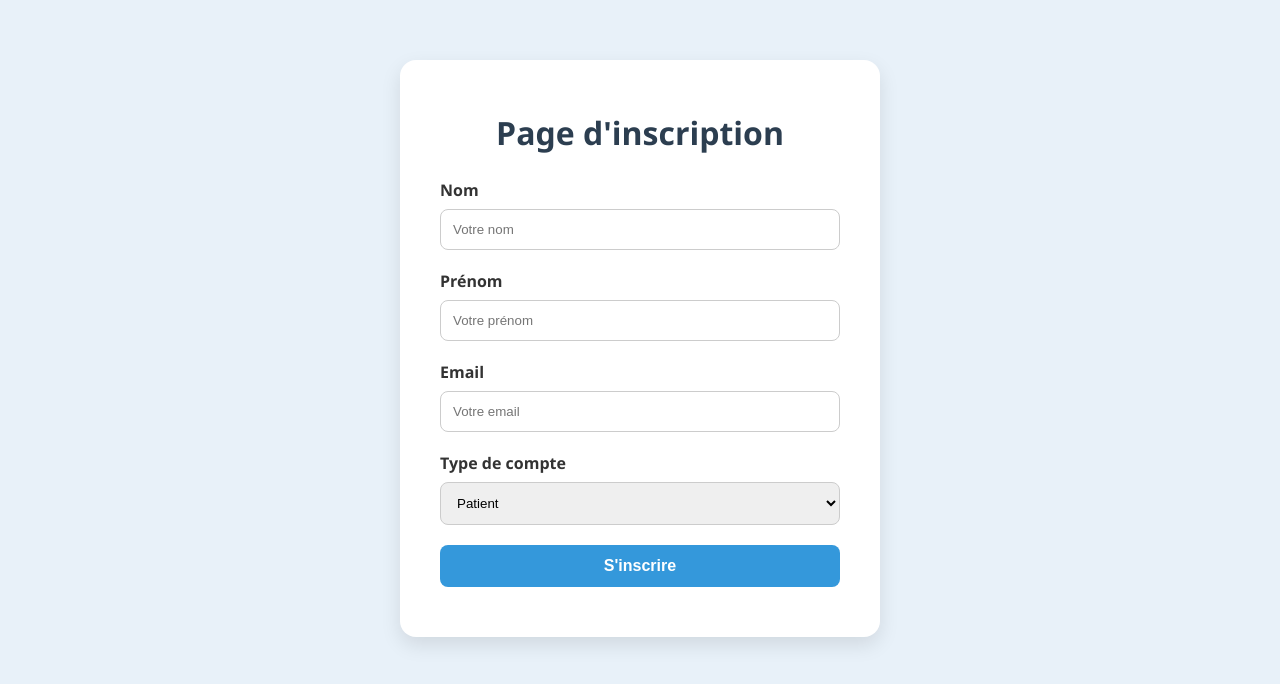
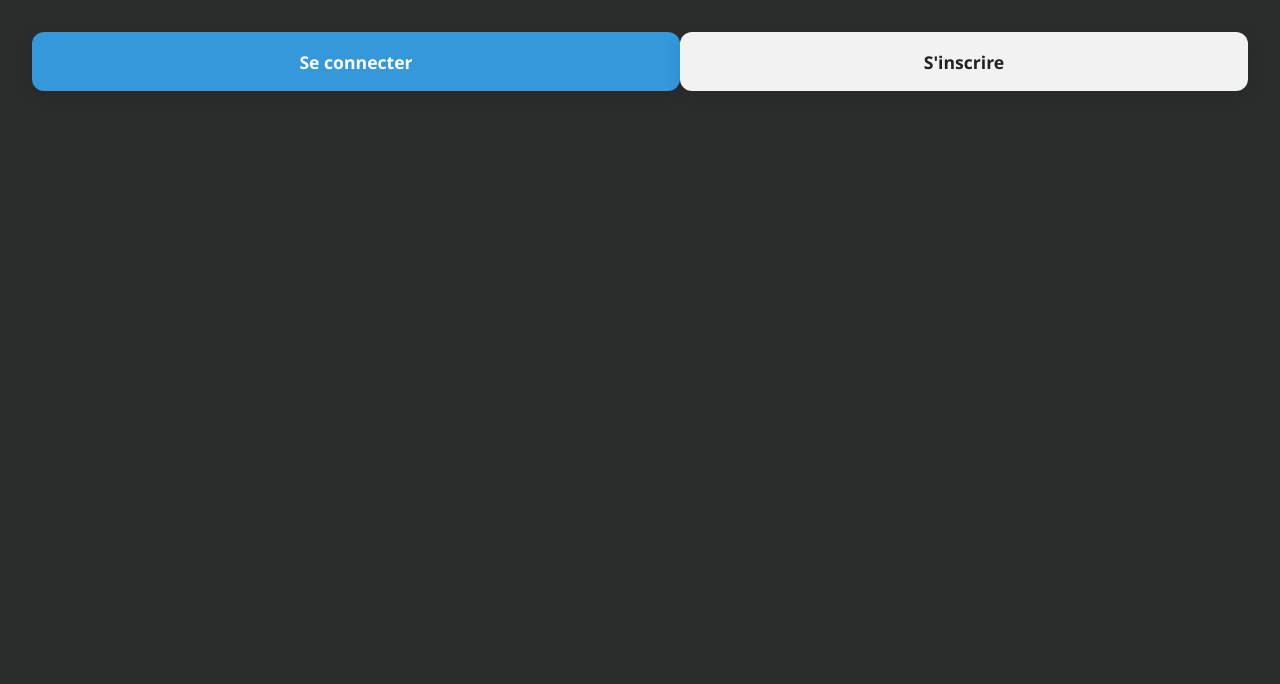
Before and after one commit to dadafax/HSV, a React app: page / in a window 1280 px wide. Shown: the top 684 px of the page. Built offline with nearby package versions, Linux system fonts and the light colour scheme.

Commit message:
page de connexion / inscription

```diff
--- a/src/App.js
+++ b/src/App.js
@@ -2,6 +2,7 @@ import React from "react";
 import { BrowserRouter as Router, Routes, Route } from "react-router-dom";
 import MainMenu from "./components/MainMenu";
 import LoginPage from "./Auth/LoginPage";
+import RegisterPage from "./Auth/RegisterPage";
 import DashboardPage from './pages/DashboardPage';
 import './App.css';
 
@@ -11,6 +12,7 @@ function App() {
       <Routes>
         <Route path="/" element={<MainMenu />} />
         <Route path="/login" element={<LoginPage />} />
+        <Route path="/register" element={<RegisterPage />} />
         <Route path="/DashboardPage" element={<DashboardPage />} />
       </Routes>
     </Router>
--- a/src/Auth/LoginPage.js
+++ b/src/Auth/LoginPage.js
@@ -2,18 +2,16 @@ import React, { useState } from "react";
 import axios from "axios";
 import { Button } from "../components/Button";
 import NavBar from "../NavBar";
-import { useNavigate } from "react-router-dom"; // 👈 Ajout
+import { useNavigate } from "react-router-dom";
 
 const LoginPage = () => {
     const [formData, setFormData] = useState({
-        nom: '',
-        prenom: '',
         email: '',
-        role: 'patient'
+        motDePasse: ''
     });
 
     const [message, setMessage] = useState('');
-    const navigate = useNavigate(); // 👈 Initialisation
+    const navigate = useNavigate();
 
     const handleChange = (e) => {
         setFormData({
@@ -25,22 +23,20 @@ const LoginPage = () => {
     const handleSubmit = async (e) => {
         e.preventDefault();
         try {
-            const response = await axios.post('http://localhost:5000/api/auth/inscription', formData);
-            setMessage('Inscription réussie !');
-            console.log('Inscription réussie:', response.data);
+            const response = await axios.post('http://localhost:5000/api/auth/connexion', formData);
+            setMessage('Connexion réussie !');
+            console.log('Connexion réussie:', response.data);
 
             // Réinitialiser le formulaire
             setFormData({
-                nom: '',
-                prenom: '',
                 email: '',
-                role: 'patient'
+                motDePasse: ''
             });
 
-            // ✅ Redirection vers Dashboard
+            // Redirection vers Dashboard
             navigate('/DashboardPage');
         } catch (error) {
-            setMessage(error.response?.data?.message || 'Erreur lors de l\'inscription');
+            setMessage(error.response?.data?.message || 'Erreur lors de la connexion');
             console.error('Erreur:', error);
         }
     };
@@ -48,32 +44,8 @@ const LoginPage = () => {
     return (
         <div className="login-container">
             <form onSubmit={handleSubmit}>
-                <h1>Page d'inscription</h1>
+                <h1>Page de connexion</h1>
                 {message && <div className="message">{message}</div>}
-
-                <div className="group">
-                    <label htmlFor="nom">Nom</label>
-                    <input
-                        type="text"
-                        name="nom"
-                        value={formData.nom}
-                        onChange={handleChange}
-                        placeholder="Votre nom"
-                        required
-                    />
-                </div>
-
-                <div className="group">
-                    <label htmlFor="prenom">Prénom</label>
-                    <input
-                        type="text"
-                        name="prenom"
-                        value={formData.prenom}
-                        onChange={handleChange}
-                        placeholder="Votre prénom"
-                        required
-                    />
-                </div>
 
                 <div className="group">
                     <label htmlFor="email">Email</label>
@@ -88,20 +60,19 @@ const LoginPage = () => {
                 </div>
 
                 <div className="group">
-                    <label htmlFor="role">Type de compte</label>
-                    <select
-                        name="role"
-                        value={formData.role}
+                    <label htmlFor="motDePasse">Mot de passe</label>
+                    <input
+                        type="password"
+                        name="motDePasse"
+                        value={formData.motDePasse}
                         onChange={handleChange}
+                        placeholder="Votre mot de passe"
                         required
-                    >
-                        <option value="patient">Patient</option>
-                        <option value="medecin">Médecin</option>
-                    </select>
+                    />
                 </div>
 
                 <div className="group">
-                    <Button type="submit" text="S'inscrire" />
+                    <Button type="submit" text="Se connecter" />
                 </div>
             </form>
         </div>
--- /dev/null
+++ b/src/Auth/RegisterPage.js
@@ -0,0 +1,125 @@
+import React, { useState } from "react";
+import axios from "axios";
+import { Button } from "../components/Button";
+import NavBar from "../NavBar";
+import { useNavigate } from "react-router-dom";
+
+const RegisterPage = () => {
+    const [formData, setFormData] = useState({
+        nom: '',
+        prenom: '',
+        email: '',
+        motDePasse: '',
+        role: 'patient'
+    });
+
+    const [message, setMessage] = useState('');
+    const navigate = useNavigate();
+
+    const handleChange = (e) => {
+        setFormData({
+            ...formData,
+            [e.target.name]: e.target.value
+        });
+    };
+
+    const handleSubmit = async (e) => {
+        e.preventDefault();
+        try {
+            const response = await axios.post('http://localhost:5000/api/auth/inscription', formData);
+            setMessage('Inscription réussie !');
+            console.log('Inscription réussie:', response.data);
+
+            // Réinitialiser le formulaire
+            setFormData({
+                nom: '',
+                prenom: '',
+                email: '',
+                motDePasse: '',
+                role: 'patient'
+            });
+
+            // Redirection vers la page de connexion
+            navigate('/login');
+        } catch (error) {
+            setMessage(error.response?.data?.message || 'Erreur lors de l\'inscription');
+            console.error('Erreur:', error);
+        }
+    };
+
+    return (
+        <div className="login-container">
+            <form onSubmit={handleSubmit}>
+                <h1>Page d'inscription</h1>
+                {message && <div className="message">{message}</div>}
+
+                <div className="group">
+                    <label htmlFor="nom">Nom</label>
+                    <input
+                        type="text"
+                        name="nom"
+                        value={formData.nom}
+                        onChange={handleChange}
+                        placeholder="Votre nom"
+                        required
+                    />
+                </div>
+
+                <div className="group">
+                    <label htmlFor="prenom">Prénom</label>
+                    <input
+                        type="text"
+                        name="prenom"
+                        value={formData.prenom}
+                        onChange={handleChange}
+                        placeholder="Votre prénom"
+                        required
+                    />
+                </div>
+
+                <div className="group">
+                    <label htmlFor="email">Email</label>
+                    <input
+                        type="email"
+                        name="email"
+                        value={formData.email}
+                        onChange={handleChange}
+                        placeholder="Votre email"
+                        required
+                    />
+                </div>
+
+                <div className="group">
+                    <label htmlFor="motDePasse">Mot de passe</label>
+                    <input
+                        type="password"
+                        name="motDePasse"
+                        value={formData.motDePasse}
+                        onChange={handleChange}
+                        placeholder="Votre mot de passe"
+                        required
+                    />
+                </div>
+
+                <div className="group">
+                    <label htmlFor="role">Type de compte</label>
+                    <select
+                        name="role"
+                        value={formData.role}
+                        onChange={handleChange}
+                        required
+                    >
+                        <option value="patient">Patient</option>
+                        <option value="medecin">Médecin</option>
+                    </select>
+                </div>
+
+                <div className="group">
+                    <button type="submit">S'inscrire</button>
+                </div>
+            </form>
+        </div>
+    );
+};
+
+export default RegisterPage;
--- a/src/components/MainMenu.js
+++ b/src/components/MainMenu.js
@@ -1,14 +1,28 @@
 import React from "react";
 import { useNavigate } from "react-router-dom";
 import "../App.css";
-import LoginPage from "../Auth/LoginPage";
 
 const MainMenu = () => {
     const navigate = useNavigate();
 
     return (
-        <div>
-            <LoginPage/>
+        <div className="mainmenu-root">
+            <div className="mainmenu-header-flex">
+                <button
+                    className="mainmenu-btn mainmenu-btn-blue"
+                    onClick={() => navigate('/login')}
+                >
+                    Se connecter
+                </button>
+                <div className="mainmenu-login-wrapper">
+                    <button
+                        className="mainmenu-btn mainmenu-btn-grey"
+                        onClick={() => navigate('/register')}
+                    >
+                        S'inscrire
+                    </button>
+                </div>
+            </div>
         </div>
     );
 };
--- a/src/models/User.js
+++ b/src/models/User.js
@@ -14,6 +14,10 @@ const userSchema = new mongoose.Schema({
     required: true,
     unique: true
   },
+  motDePasse: {
+    type: String,
+    required: true
+  },
   role: {
     type: String,
     enum: ['patient', 'medecin'],
```
Also changed, not shown: src/pages/HomePage.js (deleted, +0 -18 lines), src/routes/auth.js (+41 -2 lines).
